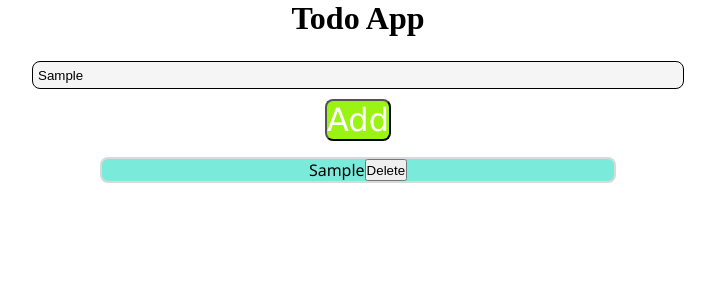
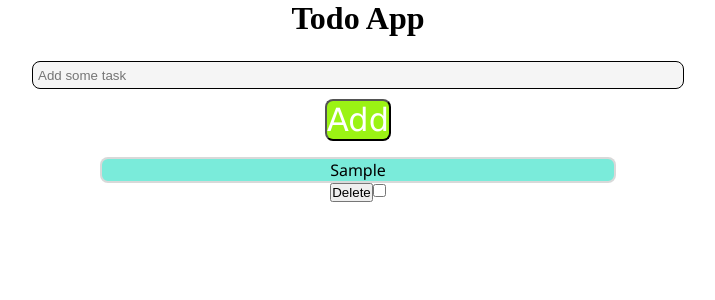
Before and after one commit to akashmondal2000/todo-app, a React (Create React App) app: page / in a window 1280 px wide. Both pictures are taken after typing "Sample" into the empty fields and a click on the button "Add". Shown: the top 300 px of the page, without its empty margins (282-997 px from the left). Built offline with nearby package versions, Linux system fonts and the light colour scheme.

Commit message:
Add ChekeBox

```diff
--- a/src/App.js
+++ b/src/App.js
@@ -8,29 +8,33 @@ function App() {
   const [input, setInput] = useState("");
   const [list, setList] = useState([]);
 
-  let addTodo = ()=>{
+
+  let addTodo = () => {
     const d = new Date(); // take a date
     const newDate = String(d); // convart date to string
     console.log(newDate);
 
-     const obj = {
-       id: newDate,
-       title: input
-     }
+    const obj = {
+      id: newDate,
+      title: input,
+      isCheked: false,
+    };
 
-     setList([...list, obj])
-
-  }
+    setList([...list, obj]);
+    setInput("");
+  };
 
   // Delete todo function
-  const deleteTodo = (id)=>{
-
+  const deleteTodo = (id) => {
     const newList = list.filter((item) => item.id !== id);
 
     setList(newList);
     //console.log(id);
+  };
 
-  }
+  // // Chake Box
+  // const chakeTodo = ()=>{
+  // }
 
   return (
     // <div className="App">
@@ -42,18 +46,35 @@ function App() {
         type="text"
         value={input}
         onChange={(inputChange) => setInput(inputChange.target.value)}
-        placeholder="Add some task"
-      />
+        placeholder="Add some task" />
       <br />
-      <button id="addButton" onClick={addTodo} > Add</button>
 
-      {list.length > 0 ? list.map((item) => <p id="todos" key={item.id}>{item.title}
+      <button id="addButton" onClick={addTodo}>
+        {" "}
+        Add
+      </button>
 
-      <button type='button' onClick = {()=>deleteTodo(item.id)}>Delete</button>
-      </p>) : null}
+      {list.length > 0
+        ? list.map((item) => (
+            <div key={item.id}>
+              <p id="todos" >
+                {item.title}
+              </p>
+
+              <button type="button" onClick={() => deleteTodo(item.id)}>Delete</button>
+
+              <input type="checkbox" value ={item.isCheked} onChange = {()=>{
+              console.log(item.title, " : check status > ", !item.isCheked);
+              setList(
+              list.map(i=> i.id === item.id ? {...i, isCheked: !i.isCheked} : i  )
+              )}
+              } />
+
+            </div>
+          ))
+        : null}
     </div>
     // </div>
-
   );
 }
 
```
